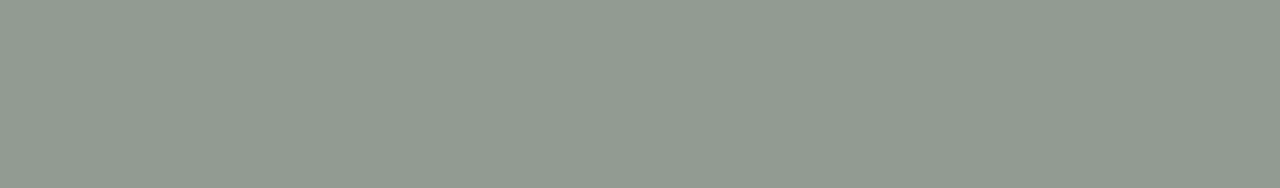
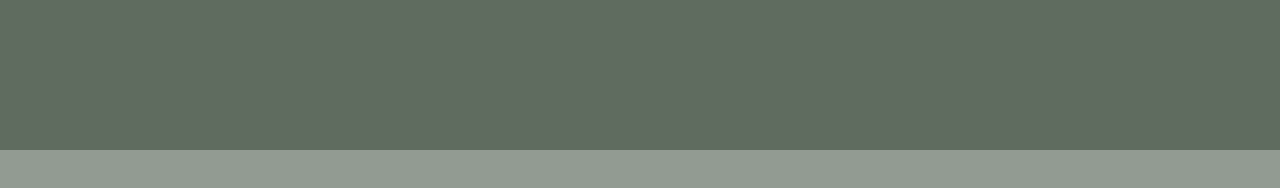
Before and after one commit to budski82/PothOnProgramming, a plain HTML site: page index.html in a window 1280 px wide. Drawn offline with Linux system fonts and the light colour scheme.

Commit message:
commit x

```diff
--- a/index.html
+++ b/index.html
@@ -8,6 +8,6 @@
     <link rel="stylesheet" href="css/main.css">
 </head>
 <body>
-
+    <canvas id="cvs"></canvas>
 </body>
 </html>
```
